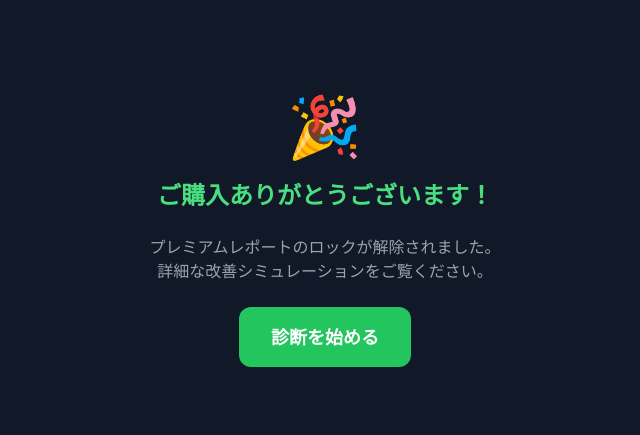
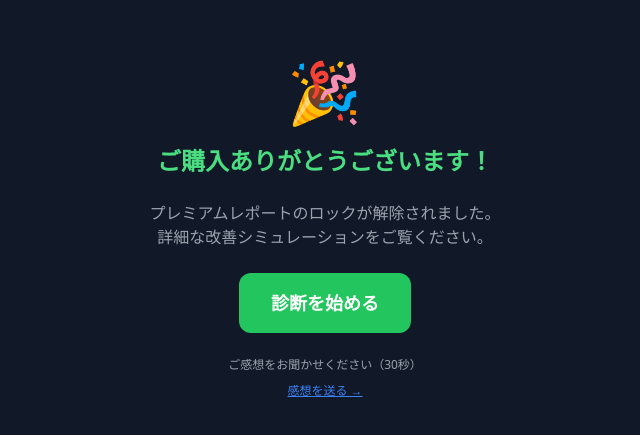
Before and after one commit to pokkori/life-audit-system, a Next.js app: page /success in a window 1280 px wide. Shown: the part 169-604 px from the top of the page, without its empty margins (315-955 px from the left). Built offline with nearby package versions, Linux system fonts and the light colour scheme.

Commit message:
add feedback link on success page

```diff
--- a/app/success/page.tsx
+++ b/app/success/page.tsx
@@ -18,6 +18,10 @@ function SuccessContent() {
       >
         診断を始める
       </Link>
+        <div className="mt-8 text-center">
+          <p className="text-xs text-gray-400 mb-1">ご感想をお聞かせください（30秒）</p>
+          <a href="mailto:support@pokkorilab.com?subject=%E3%81%94%E6%84%9F%E6%83%B3&body=%E3%82%B5%E3%83%BC%E3%83%93%E3%82%B9%E5%90%8D%EF%BC%9A%0A%E6%84%9F%E6%83%B3%EF%BC%9A" className="text-xs text-blue-500 underline hover:text-blue-700">感想を送る →</a>
+        </div>
     </div>
   );
 }
```
